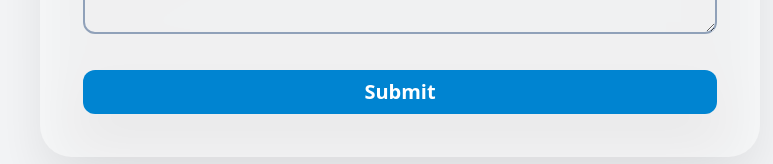
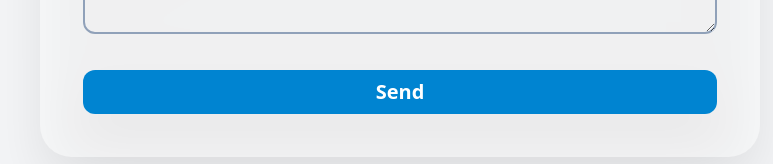
Before and after one commit to adityaBanka/adityabanka.github.io, a React (Vite) app: page /contact in a window 1280 px wide. Shown: the part 1375-1539 px from the top of the page, without its empty margins (240-1013 px from the left). Built offline with nearby package versions, Linux system fonts and the light colour scheme.

Commit message:
better contact state during submission

```diff
--- a/src/Pages/Contact.jsx
+++ b/src/Pages/Contact.jsx
@@ -1,4 +1,4 @@
-import { useRef } from 'react';
+import { useState, useRef } from 'react';
 // eslint-disable-next-line react/prop-types
 function ImageLink({ image, link }) {
   return (
@@ -13,9 +13,12 @@ function Contact() {
   const email = useRef(null);
   const message = useRef(null);
 
+  const [buttonText, setButtonText] = useState("Send");
+
   const handleSubmit = async (e) => {
     e.preventDefault();
     try {
+      setButtonText("Sending...");
       const response = await fetch('https://jasvfy4dj1.execute-api.ap-south-1.amazonaws.com/default/', {
         method: 'POST',
         headers: {
@@ -35,9 +38,14 @@ function Contact() {
       email.current.value = '';
       message.current.value = '';
 
+      setButtonText("Sent!");
+
       alert("Message sent successfully!");
 
+      setButtonText("Send")
+
     } catch (error) {
+      setButtonText("Failed to send, Try again.");
       console.error('Error submitting the form', error);
     }
   };
@@ -104,12 +112,11 @@ function Contact() {
           </div>
 
           <button type='submit' className='rounded-xl bg-sky-600 text-white font-semibold hover:bg-sky-700 duration-100 text-xl p-2 mt-4'>
-            Submit
+            {buttonText}
           </button>
         </form>
       </div>
 
-      {/* big letters and number and email */}
     </div>
   );
 }
```
